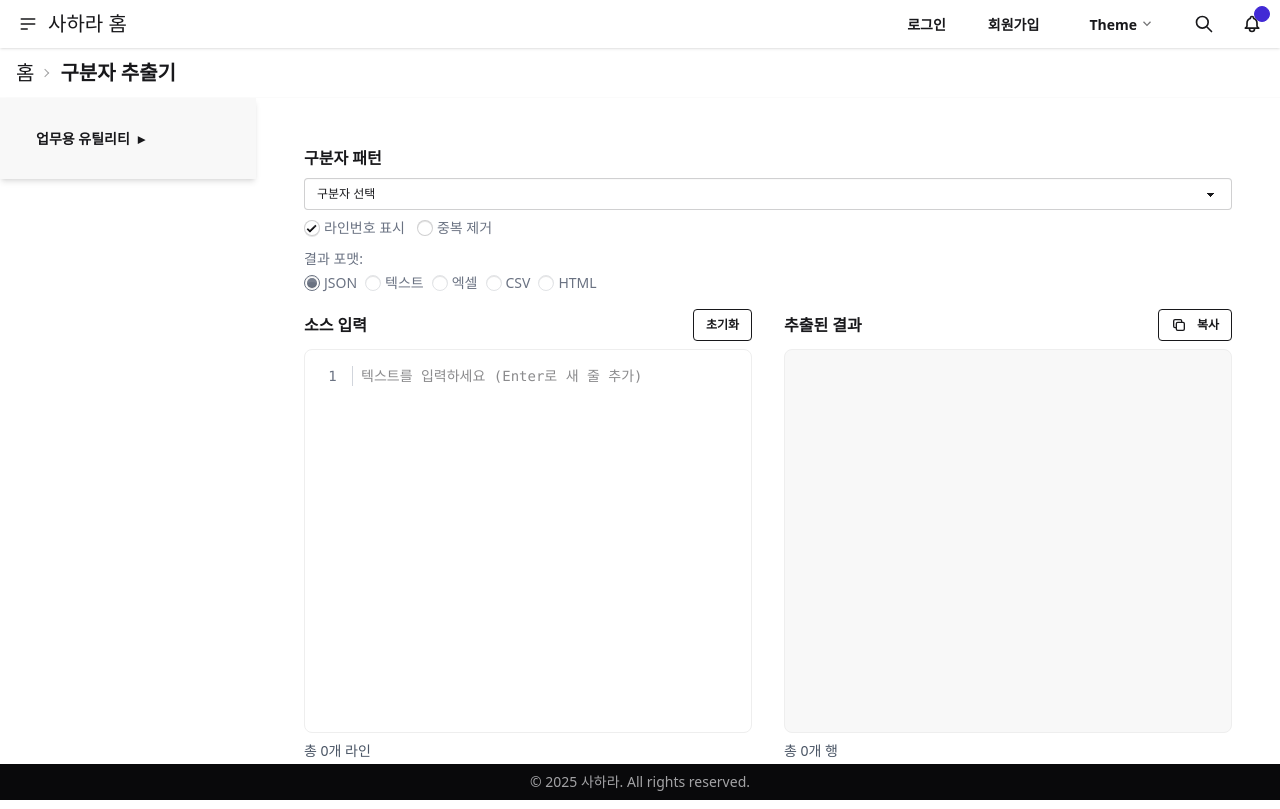
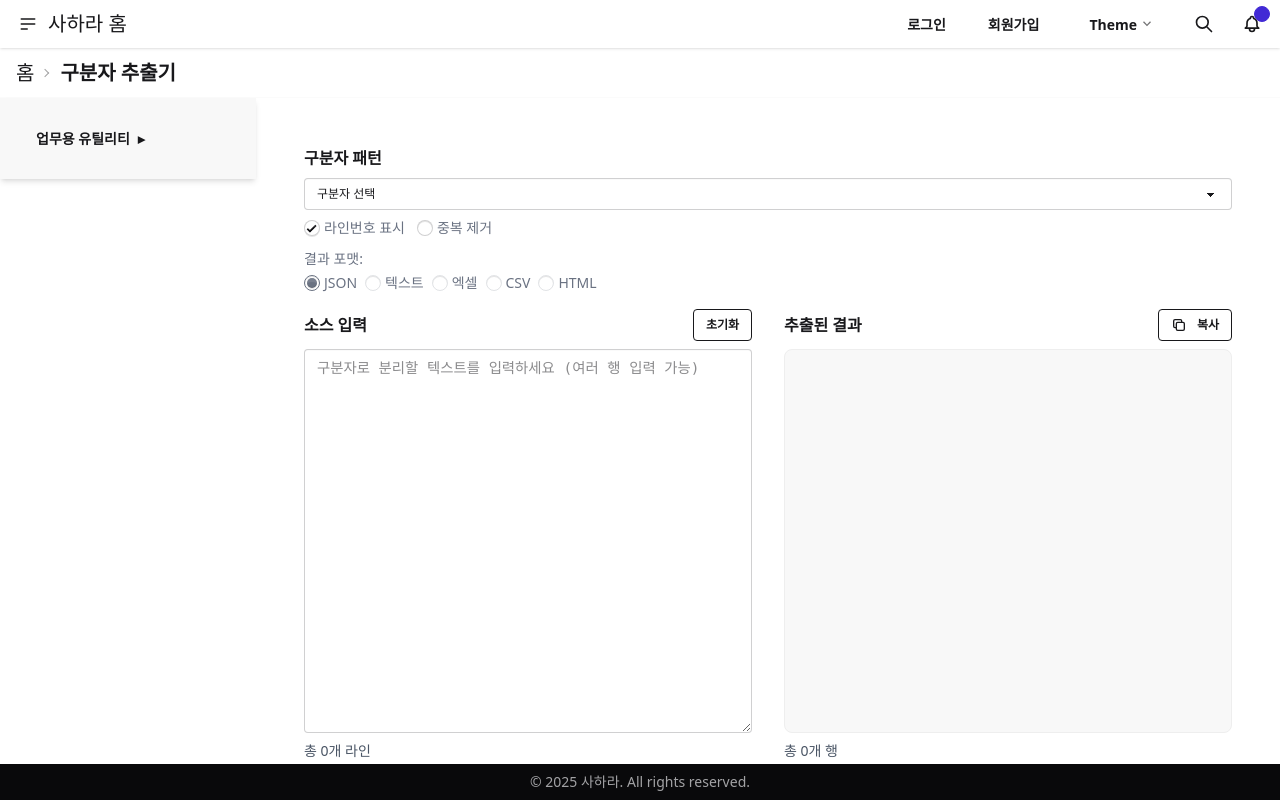
Before and after one commit to mrjung72/my-vite-vue3-sass-tailwind-app, a Vue app: page /extract-separator in a window 1280 px wide. Built offline with nearby package versions, Linux system fonts and the light colour scheme.

Commit message:
여러행을 한번에 입력할 수 있도록 수정

```diff
--- a/src/views/SeparatorView.vue
+++ b/src/views/SeparatorView.vue
@@ -78,27 +78,11 @@
           <label class="block font-bold">소스 입력</label>
           <button @click="clearInput" class="btn btn-sm btn-outline">초기화</button>
         </div>
-        <div class="border border-base-300 rounded-lg bg-base-100 h-96 overflow-auto">
-          <div class="p-4 font-mono text-sm">
-            <div v-for="(line, index) in inputLines" :key="index" class="flex items-center mb-1">
-              <span class="w-8 text-center text-gray-500 border-r border-gray-300 pr-2 mr-2">
-                {{ index + 1 }}
-              </span>
-              <span class="flex-1 whitespace-nowrap">{{ line }}</span>
-            </div>
-            <div class="flex items-center">
-              <span class="w-8 text-center text-gray-500 border-r border-gray-300 pr-2 mr-2">
-                {{ inputLines.length + 1 }}
-              </span>
-              <input
-                v-model="newLine"
-                @keydown.enter="addLine"
-                class="flex-1 bg-transparent border-none outline-none font-mono text-sm"
-                placeholder="텍스트를 입력하세요 (Enter로 새 줄 추가)"
-              />
-            </div>
-          </div>
-        </div>
+        <textarea
+          v-model="input"
+          class="textarea textarea-bordered w-full h-96"
+          placeholder="구분자로 분리할 텍스트를 입력하세요 (여러 행 입력 가능)"
+        ></textarea>
         <div class="mt-2 text-sm text-gray-600">
           총 {{ inputLines.length }}개 라인
         </div>
@@ -204,7 +188,6 @@ const isProcessing = ref(false)
 const selectedPreset = ref('')
 const showLineNumbers = ref(true)
 const removeDuplicates = ref(false)
-const newLine = ref('')
 const customSeparator = ref('')
 const resultFormat = ref('json')
 
@@ -314,13 +297,6 @@ const clearInput = () => {
   input.value = ''
 }
 
-const addLine = () => {
-  if (newLine.value.trim()) {
-    input.value += (input.value ? '\n' : '') + newLine.value.trim()
-    newLine.value = ''
-  }
-}
-
 const copyResults = () => {
   let textToCopy = ''
 
```
